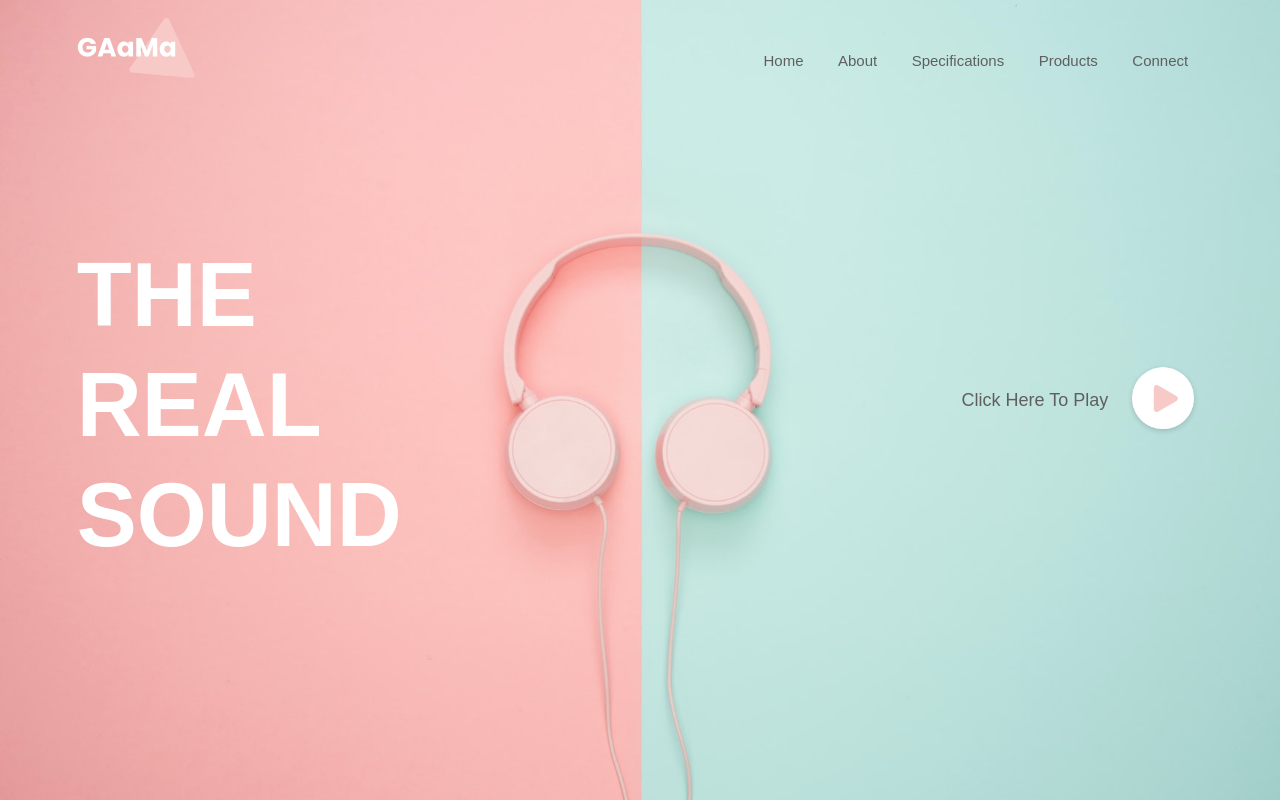
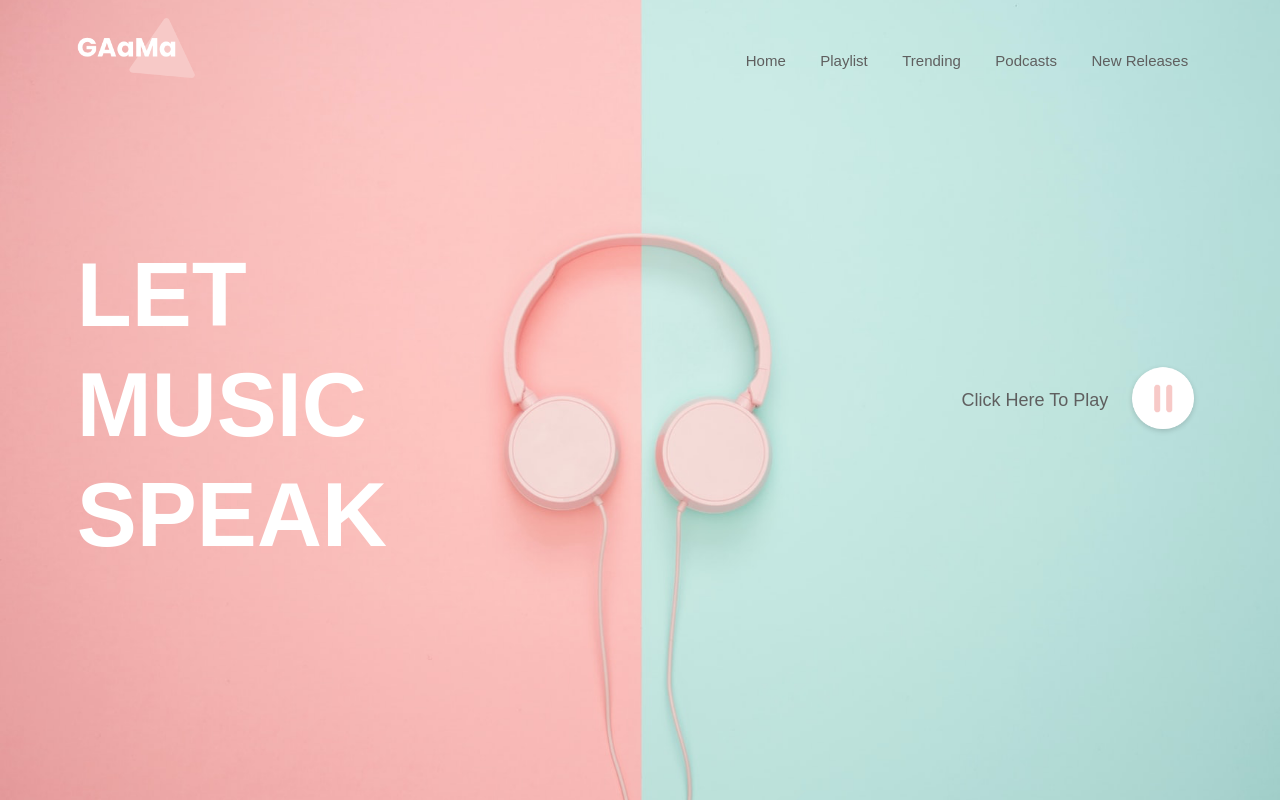
Before and after one commit to akashdwivedi98/Music-Player, a plain HTML site: page index.html in a window 1280 px wide. Both pictures are taken after a click on the picture 1163 px from the left and 400 px from the top of the page. Drawn offline with Linux system fonts and the light colour scheme.

Commit message:
added script

```diff
--- a/index.html
+++ b/index.html
@@ -13,15 +13,15 @@
             <img src="images/logo.png" class="logo">
             <ul>
                 <li><a href="#">Home</a></li>
-                <li><a href="#">About</a></li>
-                <li><a href="#">Specifications</a></li>
-                <li><a href="#">Products</a></li>
-                <li><a href="#">Connect</a></li>
+                <li><a href="#">Playlist</a></li>
+                <li><a href="#">Trending</a></li>
+                <li><a href="#">Podcasts</a></li>
+                <li><a href="#">New Releases</a></li>
             </ul>
         </div>
         <div class="content">
             <div class="left-col">
-                <h1>THE<br>REAL<br>SOUND</h1>
+                <h1>LET<br>MUSIC<br>SPEAK</h1>
             </div>
             <div class="right-col">
                 <p>Click Here To Play</p>
@@ -29,5 +29,22 @@
             </div>
         </div>
     </div>
+    <audio id="mySong">
+        <source src="images/Akcent - My Passion.mp3" type="audio/mp3">
+    </audio>
+    <script>
+        var mySong = document.getElementById("mySong");
+        var icon = document.getElementById("icon");
+
+        icon.onclick = function() {
+            if (mySong.paused){
+                mySong.play();
+                icon.src="images/pause.png";
+            } else{
+                mySong.pause();
+                icon.src="images/play.png";
+            }
+        }
+    </script>
 </body>
 </html>
```
Also changed, not shown: 1 other file.
